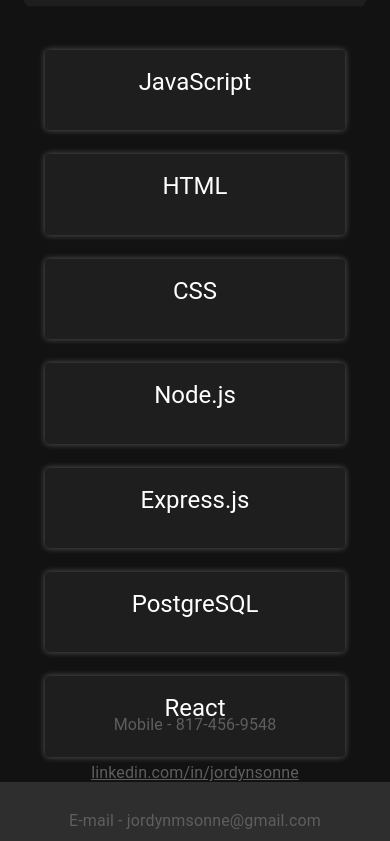
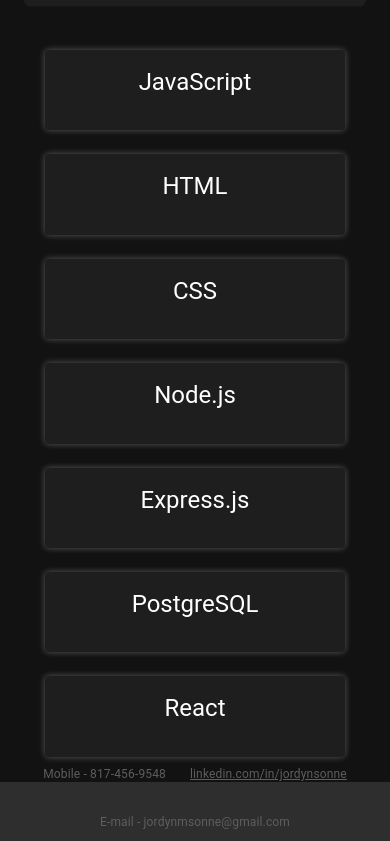
Before and after one commit to JMSONNE/pw, a React (Vite) app: page / in a window 390 px wide. Shown: the part 958-1799 px from the top of the page. Built offline with nearby package versions, Linux system fonts and the light colour scheme.

Commit message:
changed footer text font size to be responsive

```diff
--- a/src/styles.css
+++ b/src/styles.css
@@ -130,4 +130,5 @@
 }
 .footerText {
   color: #5e5e5e;
+  font-size: 75%;
 }
```
